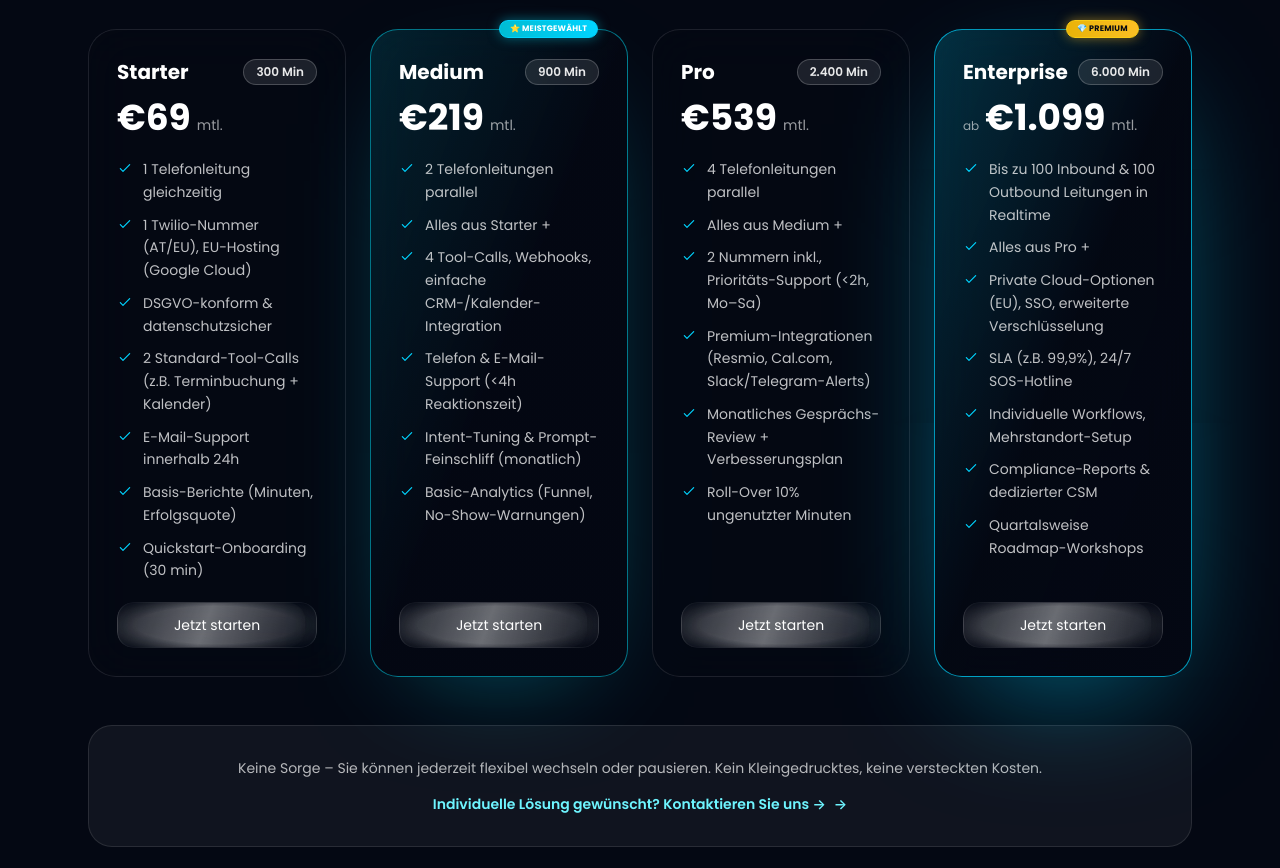
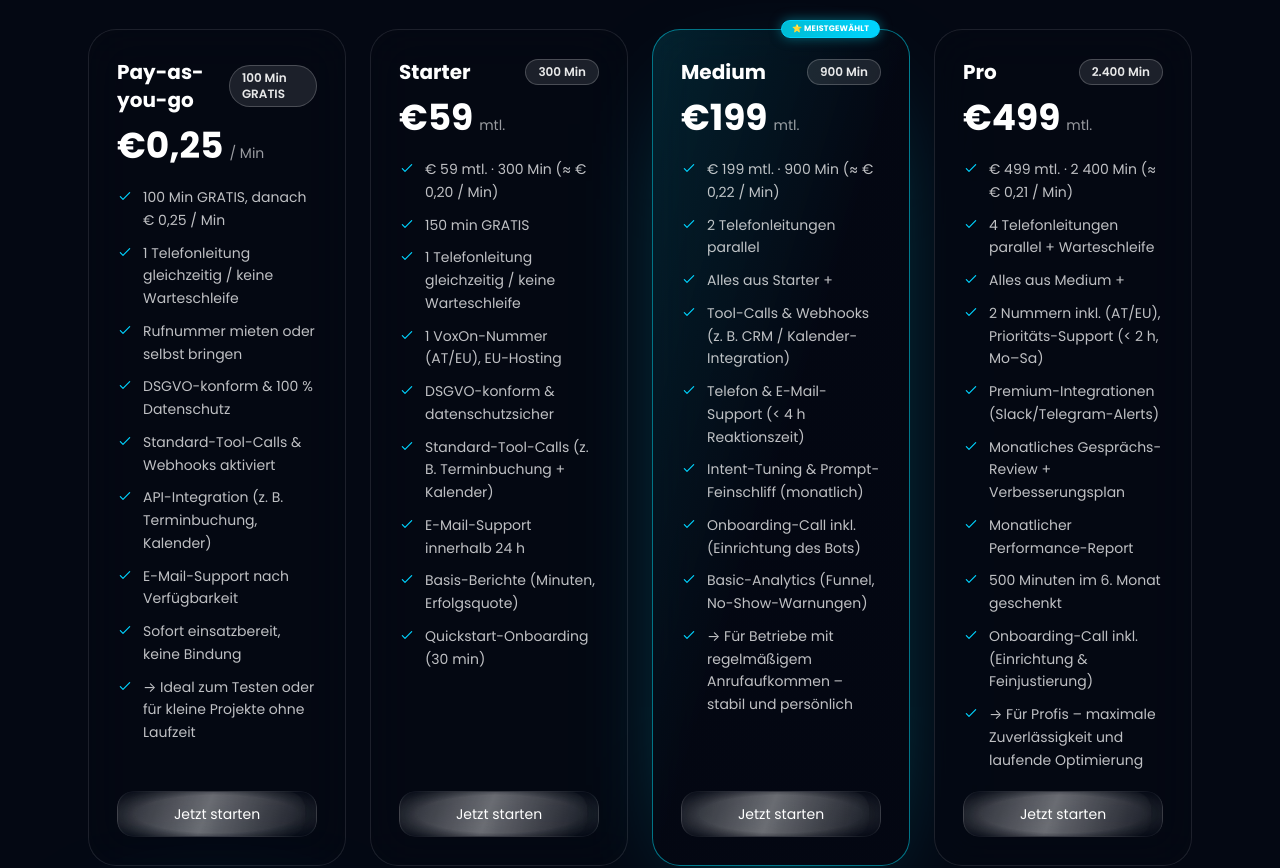
Before and after one commit to Hoefleramfluss/finalehp, a React (Vite) app: page / in a window 1280 px wide. Shown: the part 5440-6308 px from the top of the page. Built offline with nearby package versions, Linux system fonts and the light colour scheme; no server answers.

Commit message:
Update pricing: Add Pay-as-you-go plan and adjust pricing for all tiers

```diff
--- a/src/copy.ts
+++ b/src/copy.ts
@@ -151,63 +151,92 @@ export const copy = {
     subtitle: "Transparente Preise, messbare Erfolge – wählen Sie das Paket, das zu Ihrem Wachstum passt.",
     plans: [
       {
+        name: "Pay-as-you-go",
+        price: "€0,25",
+        period: "/ Min",
+        minutes: "100 Min GRATIS",
+        features: [
+          "100 Min GRATIS, danach € 0,25 / Min",
+          "1 Telefonleitung gleichzeitig / keine Warteschleife",
+          "Rufnummer mieten oder selbst bringen",
+          "DSGVO-konform & 100 % Datenschutz",
+          "Standard-Tool-Calls & Webhooks aktiviert",
+          "API-Integration (z. B. Terminbuchung, Kalender)",
+          "E-Mail-Support nach Verfügbarkeit",
+          "Sofort einsatzbereit, keine Bindung",
+          "→ Ideal zum Testen oder für kleine Projekte ohne Laufzeit",
+        ],
+      },
+      {
         name: "Starter",
-        price: "€69",
+        price: "€59",
         period: "mtl.",
         minutes: "300 Min",
         features: [
-          "1 Telefonleitung gleichzeitig",
-          "1 Twilio-Nummer (AT/EU), EU-Hosting (Google Cloud)",
+          "€ 59 mtl. · 300 Min (≈ € 0,20 / Min)",
+          "150 min GRATIS",
+          "1 Telefonleitung gleichzeitig / keine Warteschleife",
+          "1 VoxOn-Nummer (AT/EU), EU-Hosting",
           "DSGVO-konform & datenschutzsicher",
-          "2 Standard-Tool-Calls (z.B. Terminbuchung + Kalender)",
-          "E-Mail-Support innerhalb 24h",
+          "Standard-Tool-Calls (z. B. Terminbuchung + Kalender)",
+          "E-Mail-Support innerhalb 24 h",
           "Basis-Berichte (Minuten, Erfolgsquote)",
           "Quickstart-Onboarding (30 min)",
         ],
       },
       {
         name: "Medium",
-        price: "€219",
+        price: "€199",
         period: "mtl.",
         minutes: "900 Min",
         popular: true,
         features: [
+          "€ 199 mtl. · 900 Min (≈ € 0,22 / Min)",
           "2 Telefonleitungen parallel",
           "Alles aus Starter +",
-          "4 Tool-Calls, Webhooks, einfache CRM-/Kalender-Integration",
-          "Telefon & E-Mail-Support (<4h Reaktionszeit)",
+          "Tool-Calls & Webhooks (z. B. CRM / Kalender-Integration)",
+          "Telefon & E-Mail-Support (< 4 h Reaktionszeit)",
           "Intent-Tuning & Prompt-Feinschliff (monatlich)",
+          "Onboarding-Call inkl. (Einrichtung des Bots)",
           "Basic-Analytics (Funnel, No-Show-Warnungen)",
+          "→ Für Betriebe mit regelmäßigem Anrufaufkommen – stabil und persönlich",
         ],
       },
       {
         name: "Pro",
-        price: "€539",
+        price: "€499",
         period: "mtl.",
         minutes: "2.400 Min",
         features: [
-          "4 Telefonleitungen parallel",
+          "€ 499 mtl. · 2 400 Min (≈ € 0,21 / Min)",
+          "4 Telefonleitungen parallel + Warteschleife",
           "Alles aus Medium +",
-          "2 Nummern inkl., Prioritäts-Support (<2h, Mo–Sa)",
-          "Premium-Integrationen (Resmio, Cal.com, Slack/Telegram-Alerts)",
+          "2 Nummern inkl. (AT/EU), Prioritäts-Support (< 2 h, Mo–Sa)",
+          "Premium-Integrationen (Slack/Telegram-Alerts)",
           "Monatliches Gesprächs-Review + Verbesserungsplan",
-          "Roll-Over 10% ungenutzter Minuten",
+          "Monatlicher Performance-Report",
+          "500 Minuten im 6. Monat geschenkt",
+          "Onboarding-Call inkl. (Einrichtung & Feinjustierung)",
+          "→ Für Profis – maximale Zuverlässigkeit und laufende Optimierung",
         ],
       },
       {
         name: "Enterprise",
         price: "ab €1.099",
         period: "mtl.",
-        minutes: "6.000 Min",
+        minutes: "6.000 Min +",
         enterprise: true,
         features: [
-          "Bis zu 100 Inbound & 100 Outbound Leitungen in Realtime",
+          "ab € 1 099 mtl. · 6 000 Min +",
+          "Bis zu 100 Inbound & 100 Outbound-Leitungen in Realtime",
           "Alles aus Pro +",
-          "Private Cloud-Optionen (EU), SSO, erweiterte Verschlüsselung",
-          "SLA (z.B. 99,9%), 24/7 SOS-Hotline",
-          "Individuelle Workflows, Mehrstandort-Setup",
-          "Compliance-Reports & dedizierter CSM",
+          "Private Cloud-Option (EU), SSO, erweiterte Verschlüsselung",
+          "Eigene Web-App zur Steuerung & Analyse",
+          "Dedizierter Account Manager & Compliance-Reports",
+          "SLA (99,9 %), 24/7 SOS-Hotline",
+          "Individuelle Workflows & Mehrstandort-Setup",
           "Quartalsweise Roadmap-Workshops",
+          "→ Für Ketten & Franchise-Betriebe – volle Kontrolle und Skalierbarkeit",
         ],
       },
     ],
```
